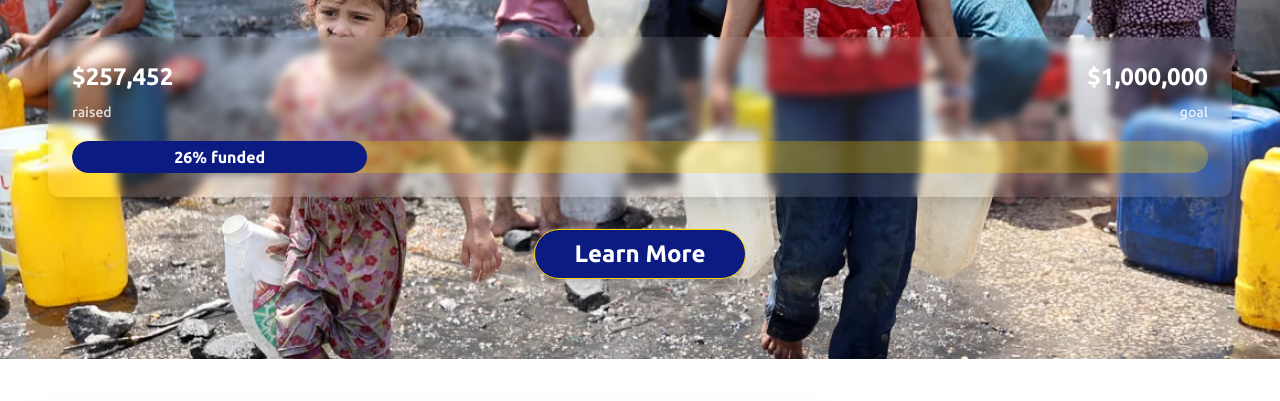
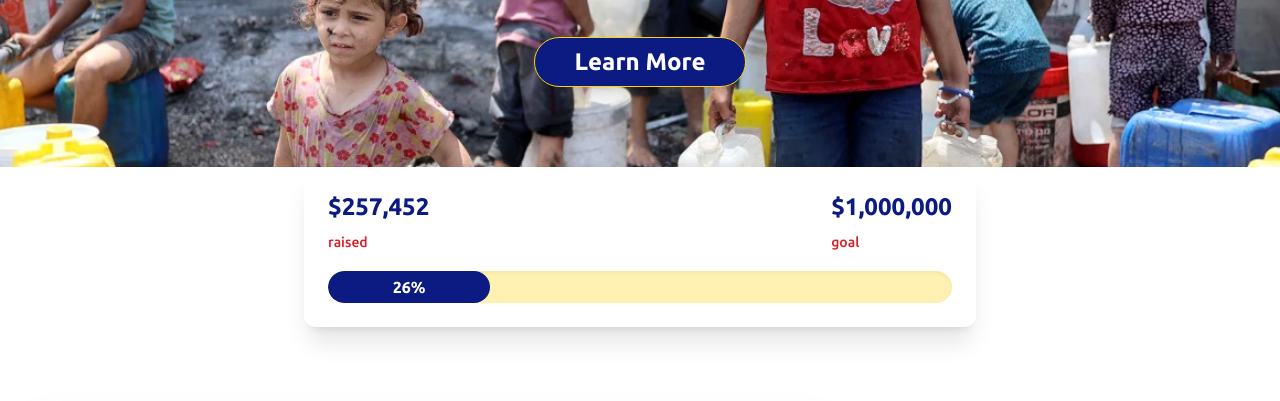
Before and after one commit to BrightPatani/NAJAM, a plain HTML site: page index.html in a window 1280 px wide. Shown: the part 399-800 px from the top of the page. Drawn offline with nearby package versions, Linux system fonts and the light colour scheme.

Commit message:
donation progress

```diff
--- a/index.html
+++ b/index.html
@@ -98,27 +98,6 @@
     </p>
 
     <div class="w-full max-w-7xl mx-auto mt-10 px-4 sm:px-6 text-center">
-    <!-- Donation Progress (Modern Style) -->
-<div class="bg-white/10 backdrop-blur-sm rounded-xl p-6 mb-8 shadow-xl">
-  <!-- Raised and Goal Text -->
-  <div class="flex flex-col sm:flex-row items-center justify-between mb-4 text-white">
-    <div class="text-xl sm:text-2xl font-bold text-center sm:text-left">
-      <span class="block">$257,452</span>
-      <span class="text-sm font-medium text-white/80">raised</span>
-    </div>
-    <div class="text-xl sm:text-2xl font-bold text-center sm:text-right mt-3 sm:mt-0">
-      <span class="block">$1,000,000</span>
-      <span class="text-sm font-medium text-white/80">goal</span>
-    </div>
-  </div>
-
-  <!-- Progress Bar -->
-  <div class="w-full bg-[#fdd200]/30 rounded-full h-6 sm:h-8 overflow-hidden shadow-inner">
-    <div class="bg-[#0b1b82] h-full rounded-full flex items-center justify-center text-white text-sm sm:text-base font-semibold transition-all duration-500" style="width: 26%">
-      26% funded
-    </div>
-  </div>
-</div>
 
       <!-- Action Buttons -->
       <div class="flex flex-col sm:flex-row justify-center space-y-4 sm:space-y-0 sm:space-x-6 mb-8">
@@ -129,6 +108,32 @@
     </div>
   </div>
 </section>
+
+<!-- Donation Progress -->
+<div class="bg-white/10 backdrop-blur-sm rounded-xl p-4 sm:p-6 mb-8 shadow-xl max-w-2xl mx-auto">
+
+  <!-- Raised and Goal Text -->
+  <div class="flex flex-col sm:flex-row items-center justify-between mb-4 text-white text-center sm:text-left gap-2">
+    <!-- Raised -->
+    <div class="text-lg text-[#0b1b82] sm:text-xl md:text-2xl font-bold">
+      <span class="block text-[#0b1b82]">$257,452</span>
+      <span class="text-xs text-[#d71e28] sm:text-sm font-medium">raised</span>
+    </div>
+
+    <!-- Goal -->
+    <div class="text-lg text-[#0b1b82] sm:text-xl md:text-2xl font-bold">
+      <span class="block text-[#0b1b82]">$1,000,000</span>
+      <span class="text-xs text-[#d71e28] sm:text-sm font-medium">goal</span>
+    </div>
+  </div>
+
+  <!-- Progress Bar -->
+  <div class="w-full bg-[#fdd200]/30 rounded-full h-5 sm:h-6 md:h-8 overflow-hidden shadow-inner">
+    <div class="bg-[#0b1b82] h-full rounded-full flex items-center justify-center text-white text-xs sm:text-sm md:text-base font-semibold transition-all duration-500" style="width: 26%">
+      26%
+    </div>
+  </div>
+</div>
 
 <!-- humanitarian body of the page -->
 <div class="bg-[#ffffff] py-12 px-4 sm:px-6">
```
